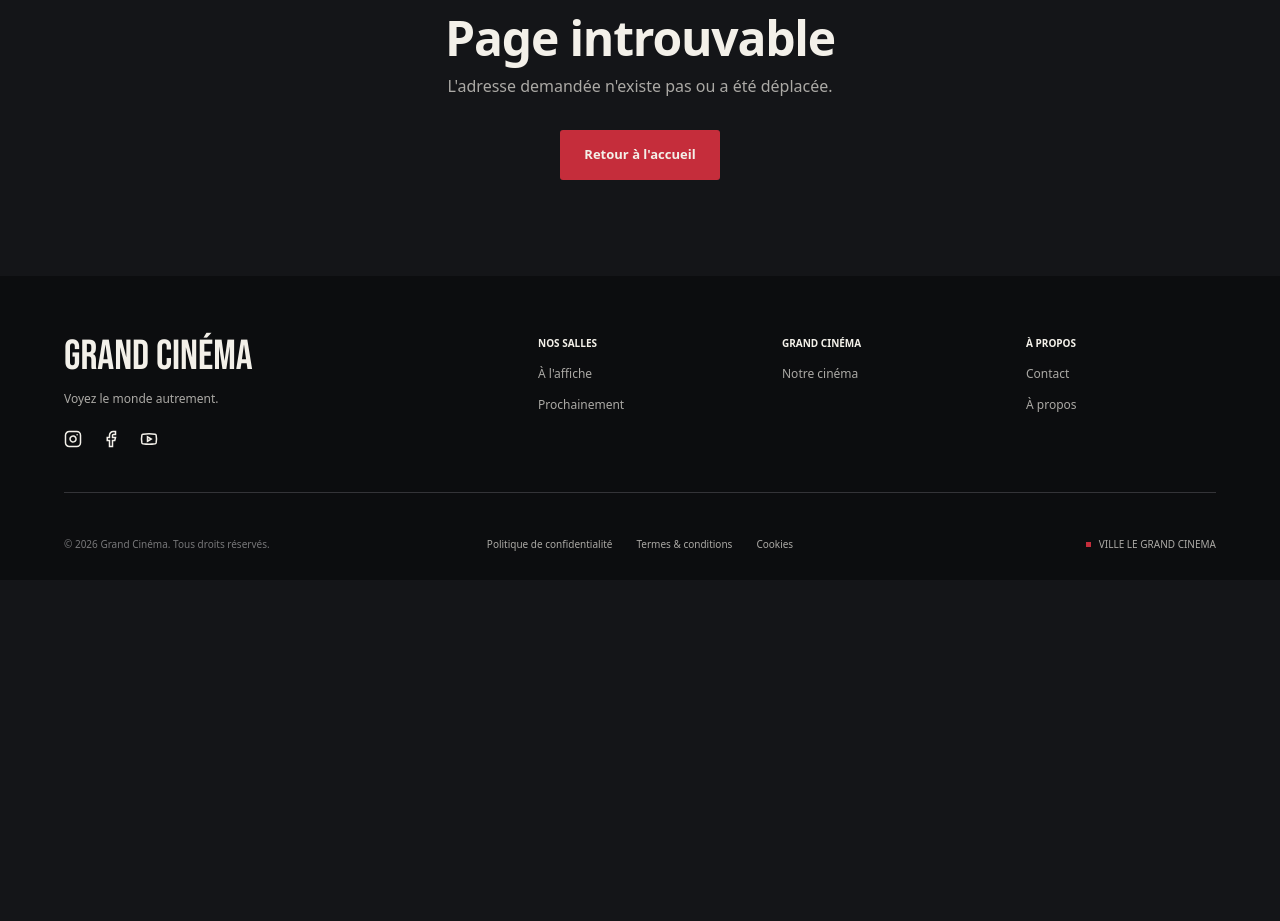
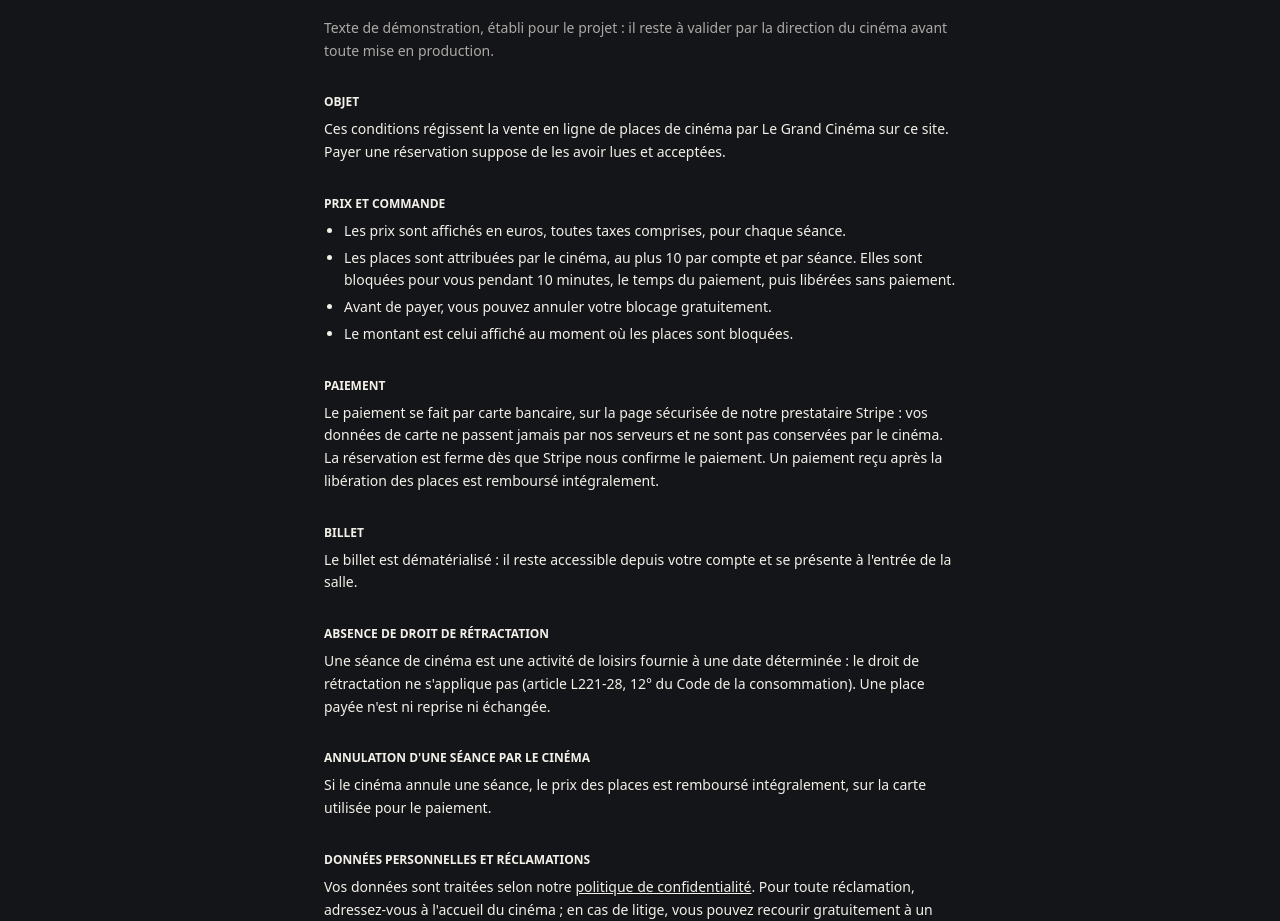
Before and after one commit to Grand-Cinema-Studi/grand-cinema-frontend, an Angular app: page /terms-of-sale in a window 1280 px wide. Shown: the part 275-1196 px from the top of the page. Before the commit the page ends 855 px from the top, so only its background shows below. Built offline with nearby package versions, Linux system fonts and the light colour scheme.

Commit message:
feat(us-3.1): green - terms of sale, linked from the footer

```diff
--- a/src/app/app.routes.ts
+++ b/src/app/app.routes.ts
@@ -56,6 +56,14 @@ export const routes: Routes = [
       ),
   },
   {
+    path: 'terms-of-sale',
+    title: 'Le Grand Cinéma – Conditions générales de vente',
+    loadComponent: () =>
+      import('./features/legal/terms-of-sale-page/terms-of-sale-page').then(
+        (m) => m.TermsOfSalePage,
+      ),
+  },
+  {
     path: '**',
     title: 'Le Grand Cinéma – Page introuvable',
     loadComponent: () => import('./core/not-found/not-found').then((m) => m.NotFound),
--- a/src/app/core/layout/layout.ts
+++ b/src/app/core/layout/layout.ts
@@ -37,7 +37,7 @@ export class Layout {
   /** A mention with a link leads to its page; the others have no page yet. */
   protected readonly legalMentions: readonly { label: string; link?: string }[] = [
     { label: 'Politique de confidentialité', link: '/privacy-policy' },
-    { label: 'Termes & conditions' },
+    { label: 'Conditions générales de vente', link: '/terms-of-sale' },
     { label: 'Cookies' },
   ];
 }
--- a/src/app/features/legal/terms-of-sale-page/terms-of-sale-page.html
+++ b/src/app/features/legal/terms-of-sale-page/terms-of-sale-page.html
@@ -1 +1,81 @@
-<article></article>
+<article
+  class="mx-auto flex w-full max-w-2xl flex-col gap-8 px-5 py-12 text-sm leading-relaxed md:py-20"
+>
+  <header class="flex flex-col gap-3">
+    <h1 class="font-display text-5xl leading-none uppercase md:text-6xl">
+      Conditions générales de vente
+    </h1>
+    <p class="text-muted">Version du {{ version | date: 'longDate' }}</p>
+    <p class="text-muted">
+      Texte de démonstration, établi pour le projet : il reste à valider par la direction du cinéma
+      avant toute mise en production.
+    </p>
+  </header>
+
+  <section class="flex flex-col gap-2">
+    <h2 class="text-xs font-semibold uppercase">Objet</h2>
+    <p>
+      Ces conditions régissent la vente en ligne de places de cinéma par Le Grand Cinéma sur ce
+      site. Payer une réservation suppose de les avoir lues et acceptées.
+    </p>
+  </section>
+
+  <section class="flex flex-col gap-2">
+    <h2 class="text-xs font-semibold uppercase">Prix et commande</h2>
+    <ul class="flex list-disc flex-col gap-1 pl-5">
+      <li>Les prix sont affichés en euros, toutes taxes comprises, pour chaque séance.</li>
+      <li>
+        Les places sont attribuées par le cinéma, au plus 10 par compte et par séance. Elles sont
+        bloquées pour vous pendant 10 minutes, le temps du paiement, puis libérées sans paiement.
+      </li>
+      <li>Avant de payer, vous pouvez annuler votre blocage gratuitement.</li>
+      <li>Le montant est celui affiché au moment où les places sont bloquées.</li>
+    </ul>
+  </section>
+
+  <section class="flex flex-col gap-2">
+    <h2 class="text-xs font-semibold uppercase">Paiement</h2>
+    <p>
+      Le paiement se fait par carte bancaire, sur la page sécurisée de notre prestataire Stripe :
+      vos données de carte ne passent jamais par nos serveurs et ne sont pas conservées par le
+      cinéma. La réservation est ferme dès que Stripe nous confirme le paiement. Un paiement reçu
+      après la libération des places est remboursé intégralement.
+    </p>
+  </section>
+
+  <section class="flex flex-col gap-2">
+    <h2 class="text-xs font-semibold uppercase">Billet</h2>
+    <p>
+      Le billet est dématérialisé : il reste accessible depuis votre compte et se présente à
+      l'entrée de la salle.
+    </p>
+  </section>
+
+  <section class="flex flex-col gap-2">
+    <h2 class="text-xs font-semibold uppercase">Absence de droit de rétractation</h2>
+    <p>
+      Une séance de cinéma est une activité de loisirs fournie à une date déterminée : le droit de
+      rétractation ne s'applique pas (article L221-28, 12° du Code de la consommation). Une place
+      payée n'est ni reprise ni échangée.
+    </p>
+  </section>
+
+  <section class="flex flex-col gap-2">
+    <h2 class="text-xs font-semibold uppercase">Annulation d'une séance par le cinéma</h2>
+    <p>
+      Si le cinéma annule une séance, le prix des places est remboursé intégralement, sur la carte
+      utilisée pour le paiement.
+    </p>
+  </section>
+
+  <section class="flex flex-col gap-2">
+    <h2 class="text-xs font-semibold uppercase">Données personnelles et réclamations</h2>
+    <p>
+      Vos données sont traitées selon notre
+      <a routerLink="/privacy-policy" class="underline hover:text-cream"
+        >politique de confidentialité</a
+      >. Pour toute réclamation, adressez-vous à l'accueil du cinéma ; en cas de litige, vous pouvez
+      recourir gratuitement à un médiateur de la consommation.
+    </p>
+  </section>
+</article>
```
